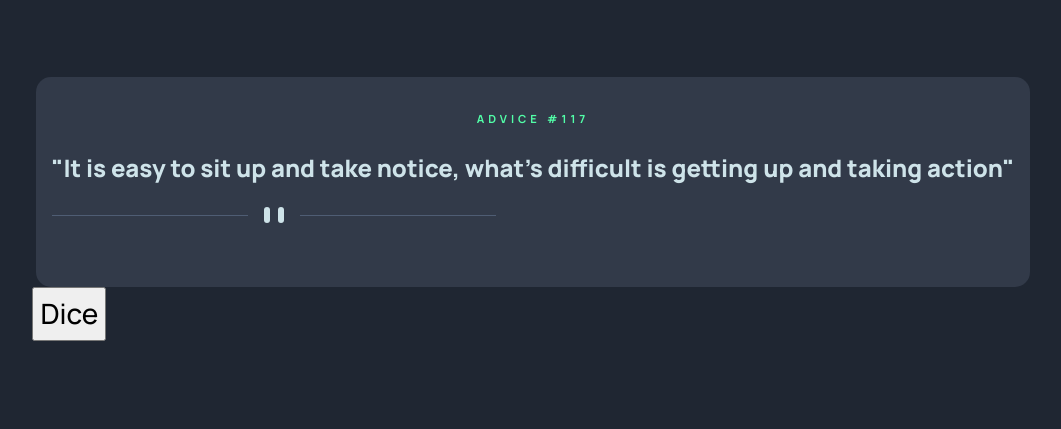
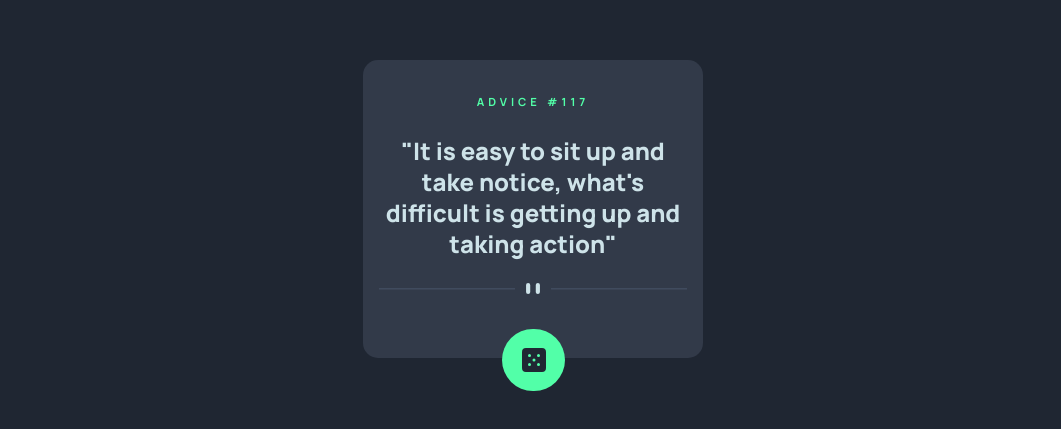
Before and after one commit to HectorAgValenzuela/advice-generator-app, a Vue app: page / in a window 1280 px wide. Shown: the part 207-636 px from the top of the page, without its empty margins (107-1168 px from the left). Built offline with nearby package versions, Linux system fonts and the light colour scheme.

Commit message:
button styles and dice img

```diff
--- a/src/App.vue
+++ b/src/App.vue
@@ -14,13 +14,16 @@
       <picture class="advice__divider">
         <source
         srcset="./assets/images/pattern-divider-desktop.svg"
-        media="(min-width: 600px)">
+        media="(min-width: 800px)">
 
         <img src="./assets/images/pattern-divider-mobile.svg" alt="Image that devides the quote andd the button to generate another quote">
       </picture>
 
+      <button class="button">
+        <img src="./assets/images/icon-dice.svg" alt="Image that devides the quote andd the button to generate another quote">
+      </button>
 
     </div>
-    <button>Dice</button>
+
   </main>
 </template>
--- a/src/assets/main.css
+++ b/src/assets/main.css
@@ -77,12 +77,15 @@ body {
 /* advice elements */
 
 .advice {
+  position: relative;
   background-color: var(--color-neutral-600);
 
   text-align: center;
   padding: 2rem 1rem;
   margin: 0 0.2rem;
   border-radius: 15px;
+
+  max-width: 340px;
 }
 
 .advice__title {
@@ -101,5 +104,30 @@ body {
 
 /* divider */
 .advice__divider {
+  display: flex;
+  justify-content: center;
+
   margin: 0 0 2rem 0;
 }
+
+/* button */
+.button {
+  position: absolute;
+  cursor: pointer;
+  top: 90%;
+  left: 41%;
+
+  padding: 1.2rem;
+  border-radius: 100%;
+  background-color: var(--color-primary-400);
+  border: 0;
+  text-decoration: none;
+
+  box-shadow: 0;
+  transition: box-shadow 1.2s;
+
+}
+
+.button:hover {
+  box-shadow: 0 0 20px var(--color-primary-400);
+}
```
